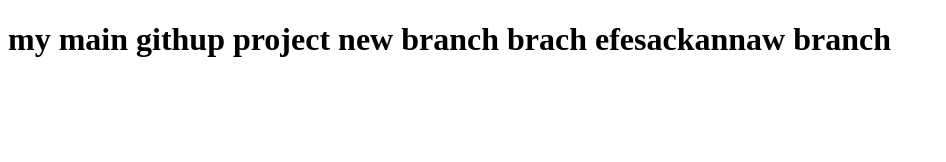
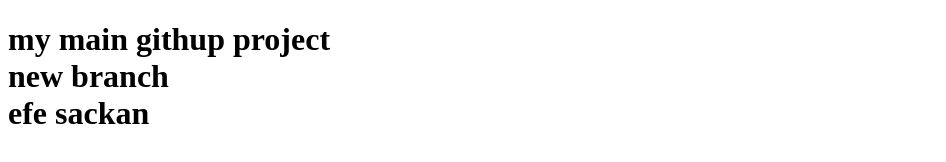
Before and after one commit to efesackan/SA-KAN, a plain HTML site: page index.html in a window 1280 px wide. Shown: the whole page, without its empty margins (0-946 px from the left). Drawn offline with Linux system fonts and the light colour scheme.

Commit message:
degiiklik one1

```diff
--- a/index.html
+++ b/index.html
@@ -7,15 +7,9 @@
 </head>
 <body>
 <h1>
-    my main githup project
-    new branch brach
-    <table>
-        <td>
-            <tr>efe</tr>
-            <tr>sackan</tr>
-            <tr>naw branch</tr>
-        </td>
-    </table>
+    my main githup project <br>
+    new branch <br>
+    efe sackan
 </h1>
 </body>
 </html>
```
